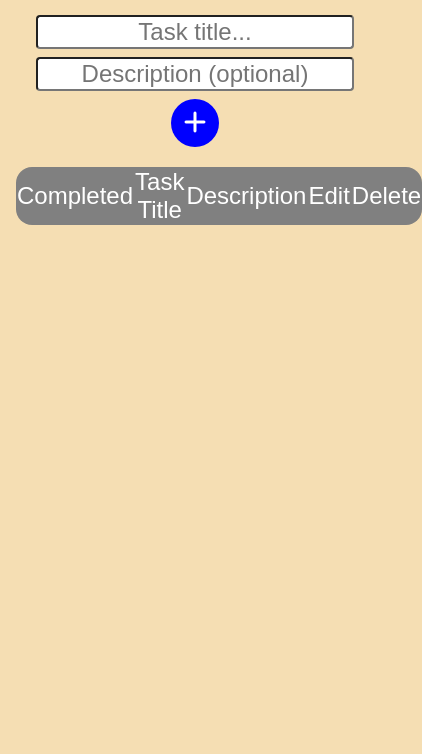
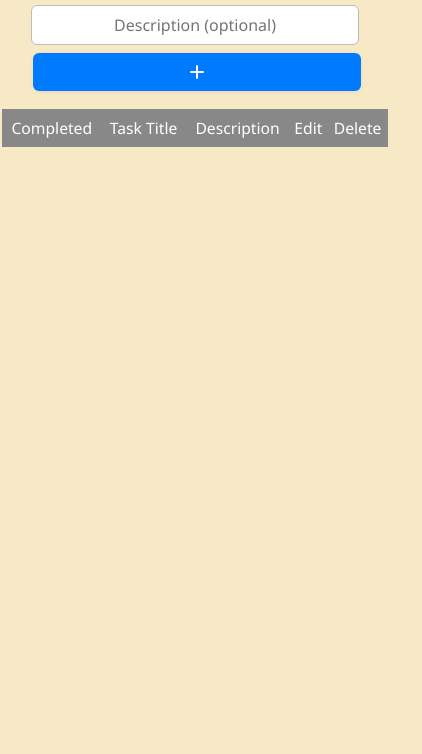
Before and after one commit to 1Menna/Task1_Internship, a plain HTML site: page index.html in a window 390 px wide. Shown: the part 108-862 px from the top of the page, 422 px wide, since content can reach past the window. Drawn offline with Linux system fonts and the light colour scheme; some packages are replaced by stand-ins of ours; a script that the page names is missing.

Commit message:
final upload

```diff
--- a/index.html
+++ b/index.html
@@ -6,10 +6,7 @@
   <link rel="stylesheet" href="style.css">
   <script src="https://cdn.jsdelivr.net/npm/sweetalert2@11"></script>
   <link href="/css/fontawesome.css" rel="stylesheet" />
-  <link href="/css/brands.css" rel="stylesheet" />
   <link href="/css/solid.css" rel="stylesheet" />
-  <link href="/css/sharp-thin.css" rel="stylesheet" />
-  <link href="/css/sharp-duotone-thin.css" rel="stylesheet" />
 </head>
 <body>
   <div class="header">
--- a/script.js
+++ b/script.js
@@ -35,7 +35,7 @@ function display() {
                 <td id="${'title' + i}">${list[i].task}</td>
                 <td id="${'des' + i}">${list[i].des}</td>
                 <td id="${'edit' + i}"><button onclick="editTask(${i})" class='blue'><i class="fa-solid fa-pen"></i></button></td>
-                <td id="${'del' + i}"><button class='red'><i class="fa-solid fa-trash"></i></button></td>
+                <td id="${'del' + i}"><button class='red' onclick="deleteTask(${i})"><i class="fa-solid fa-trash"></i></button></td>
             </tr>
         `
     }
@@ -79,7 +79,7 @@ function deleteTask(id) {
 }
 
 function completeTask(id){
-    console.log(id);
+    //console.log(id);
 
     const element = document.getElementById('row'+id);
     const checkbox = document.getElementById(`completed${id}_check`);
--- a/style&Responsive.css
+++ /dev/null
@@ -1,157 +0,0 @@
-/* --- responsive & style css  --- */
-* {
-    box-sizing: border-box;
-    font-family: 'Segoe UI', Arial, Helvetica, sans-serif;
-    transition: all 200ms;
-    text-align: center;
-}
-
-body {
-    margin: 0;
-    background-color: #f8e9c6;
-    min-height: 100vh;
-}
-
-h1 {
-    font-size: 2.5rem;
-    margin-top: 32px;
-    margin-bottom: 24px;
-    font-weight: 700;
-    letter-spacing: 1px;
-}
-
-.input-container {
-    display: flex;
-    justify-content: center;
-    gap: 12px;
-    margin-bottom: 18px;
-    flex-wrap: wrap;
-}
-
-input[type="text"] {
-    border-radius: 6px;
-    border: 1.5px solid #bdbdbd;
-    padding: 8px 14px;
-    font-size: 1.1rem;
-    min-width: 180px;
-    background: #fff;
-    outline: none;
-    transition: border 0.2s;
-}
-input[type="text"]:focus {
-    border: 1.5px solid #007bff;
-    background: #f0f7ff;
-}
-
-button {
-    border-radius: 6px;
-    margin: 0 2px;
-    font-size: 1.1rem;
-    padding: 8px 18px;
-    cursor: pointer;
-    border: 0;
-    font-weight: 600;
-    background: #007bff;
-    color: #fff;
-    transition: background 0.2s, box-shadow 0.2s;
-    box-shadow: 0 1px 4px rgba(0,0,0,0.07);
-}
-button:hover {
-    background: #0056b3;
-}
-button.red {
-    background: #f44336;
-}
-button.red:hover {
-    background: #b71c1c;
-}
-button.blue {
-    background: #007bff;
-}
-button.blue:hover {
-    background: #0056b3;
-}
-button.green {
-    background: #22c55e;
-}
-button.green:hover {
-    background: #15803d;
-}
-
-table {
-    width: 80%;
-    margin-inline: auto;
-    margin-block: 16px;
-    border-radius: 16px;
-    border-collapse: collapse;
-    overflow: hidden;
-    background: #fff;
-    box-shadow: 0 2px 12px rgba(0,0,0,0.06);
-}
-
-thead {
-    background-color: #888;
-    color: white;
-    font-size: 1.1rem;
-}
-
-td {
-    font-size: 1.1rem;
-    padding: 12px 6px;
-}
-
-tbody tr:nth-child(even) {
-    background-color: #f3f3f3;
-}
-tbody tr:nth-child(odd) {
-    background-color: #fff;
-}
-
-.completed {
-    text-decoration: line-through;
-    color: #bdbdbd;
-}
-
-/* --- Responsive Styles --- */
-@media (max-width: 900px) {
-    table {
-        width: 95%;
-    }
-    .input-container {
-        gap: 8px;
-    }
-}
-
-@media (max-width: 600px) {
-    h1 {
-        font-size: 1.5rem;
-        margin-top: 18px;
-        margin-bottom: 14px;
-    }
-    .input-container {
-        flex-direction: column;
-        align-items: stretch;
-        gap: 8px;
-        padding: 0 8vw;
-    }
-    input[type="text"], button {
-        font-size: 1rem;
-        width: 100%;
-        min-width: 0;
-        box-sizing: border-box;
-    }
-    table {
-        width: 99vw;
-        font-size: 0.98rem;
-        border-radius: 0;
-        margin-block: 8px;
-        box-shadow: none;
-    }
-    td {
-        font-size: 0.98rem;
-        padding: 8px 2px;
-    }
-    thead {
-        font-size: 0.98rem;
-    }
-}
--- a/style.css
+++ b/style.css
@@ -1,62 +1,81 @@
+/* --- responsive & style css  --- */
 * {
+    box-sizing: border-box;
+    font-family: 'Segoe UI', Arial, Helvetica, sans-serif;
+    transition: all 200ms;
     text-align: center;
-    font-family: Arial, Helvetica, sans-serif;
-    transition: all 300ms;
 }
 
 body {
-    margin: 16px;
-    background-color: wheat;
-}
-
-input,
-button {
-    border-radius: 4px;
-    margin: 4px;
-    font-size: 24px;
+    margin: 0;
+    background-color: #f8e9c6;
+    min-height: 100vh;
 }
 
 h1 {
-    font-size: 48px;
+    font-size: 2.5rem;
+    margin-top: 32px;
+    margin-bottom: 24px;
+    font-weight: 700;
+    letter-spacing: 1px;
 }
 
-td {
-    font-size: 24px;
+.input-container {
+    display: flex;
+    justify-content: center;
+    gap: 12px;
+    margin-bottom: 18px;
+    flex-wrap: wrap;
+}
+
+input[type="text"] {
+    border-radius: 6px;
+    border: 1.5px solid #bdbdbd;
+    padding: 8px 14px;
+    font-size: 1.1rem;
+    min-width: 180px;
+    background: #fff;
+    outline: none;
+    transition: border 0.2s;
+}
+input[type="text"]:focus {
+    border: 1.5px solid #007bff;
+    background: #f0f7ff;
 }
 
 button {
+    border-radius: 6px;
+    margin: 0 2px;
+    font-size: 1.1rem;
+    padding: 8px 18px;
     cursor: pointer;
     border: 0;
-    width: 48px;
-    height: 48px;
-    border-radius: 100%;
+    font-weight: 600;
+    background: #007bff;
+    color: #fff;
+    transition: background-color 0.2s, box-shadow 0.2s;
+    box-shadow: 0 1px 4px rgba(0,0,0,0.07);
 }
-
+button:hover {
+    background: #0056b3;
+}
 button.red {
-    background: #f00;
-    color: white;
+    background: #f44336;
 }
-
 button.red:hover {
-    background-color: #700;
+    background: #b71c1c;
 }
-
 button.blue {
-    background: #00f;
-    color: white;
+    background: #007bff;
 }
-
 button.blue:hover {
-    background-color: #007;
+    background: #0056b3;
 }
-
 button.green {
-    background: #0f0;
-    color: white;
+    background: #22c55e;
 }
-
 button.green:hover {
-    background-color: #070;
+    background: #15803d;
 }
 
 table {
@@ -66,21 +85,73 @@ table {
     border-radius: 16px;
     border-collapse: collapse;
     overflow: hidden;
-
+    background: #fff;
+    box-shadow: 0 2px 12px rgba(0,0,0,0.06);
 }
 
 thead {
-    background-color: gray;
+    background-color: #888;
     color: white;
+    font-size: 1.1rem;
+}
+
+td {
+    font-size: 1.1rem;
+    padding: 12px 6px;
 }
 
 tbody tr:nth-child(even) {
-    background-color: rgb(213, 213, 213);
+    background-color: #f3f3f3;
 }
 tbody tr:nth-child(odd) {
-    background-color: white;
+    background-color: #fff;
 }
 
 .completed {
     text-decoration: line-through;
+    color: #bdbdbd;
 }
+
+/* --- Responsive Styles --- */
+@media (max-width: 900px) {
+    table {
+        width: 95%;
+    }
+    .input-container {
+        gap: 8px;
+    }
+}
+
+@media (max-width: 600px) {
+    h1 {
+        font-size: 1.5rem;
+        margin-top: 18px;
+        margin-bottom: 14px;
+    }
+    .input-container {
+        flex-direction: column;
+        align-items: stretch;
+        gap: 8px;
+        padding: 0 8vw;
+    }
+    input[type="text"], button {
+        font-size: 1rem;
+        width: 100%;
+        min-width: 0;
+        box-sizing: border-box;
+    }
+    table {
+        width: 99vw;
+        font-size: 0.98rem;
+        border-radius: 0;
+        margin-block: 8px;
+        box-shadow: none;
+    }
+    td {
+        font-size: 0.98rem;
+        padding: 8px 2px;
+    }
+    thead {
+        font-size: 0.98rem;
+    }
+}
```
